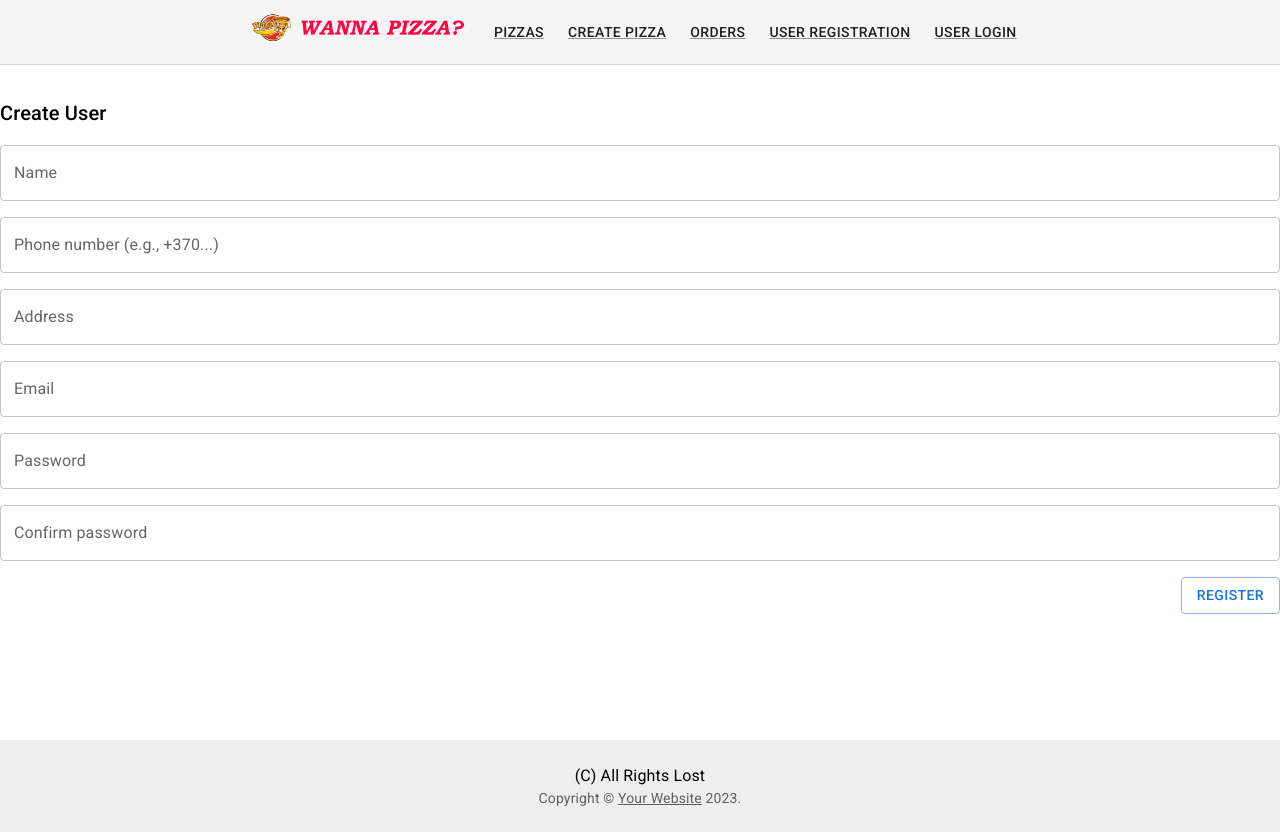
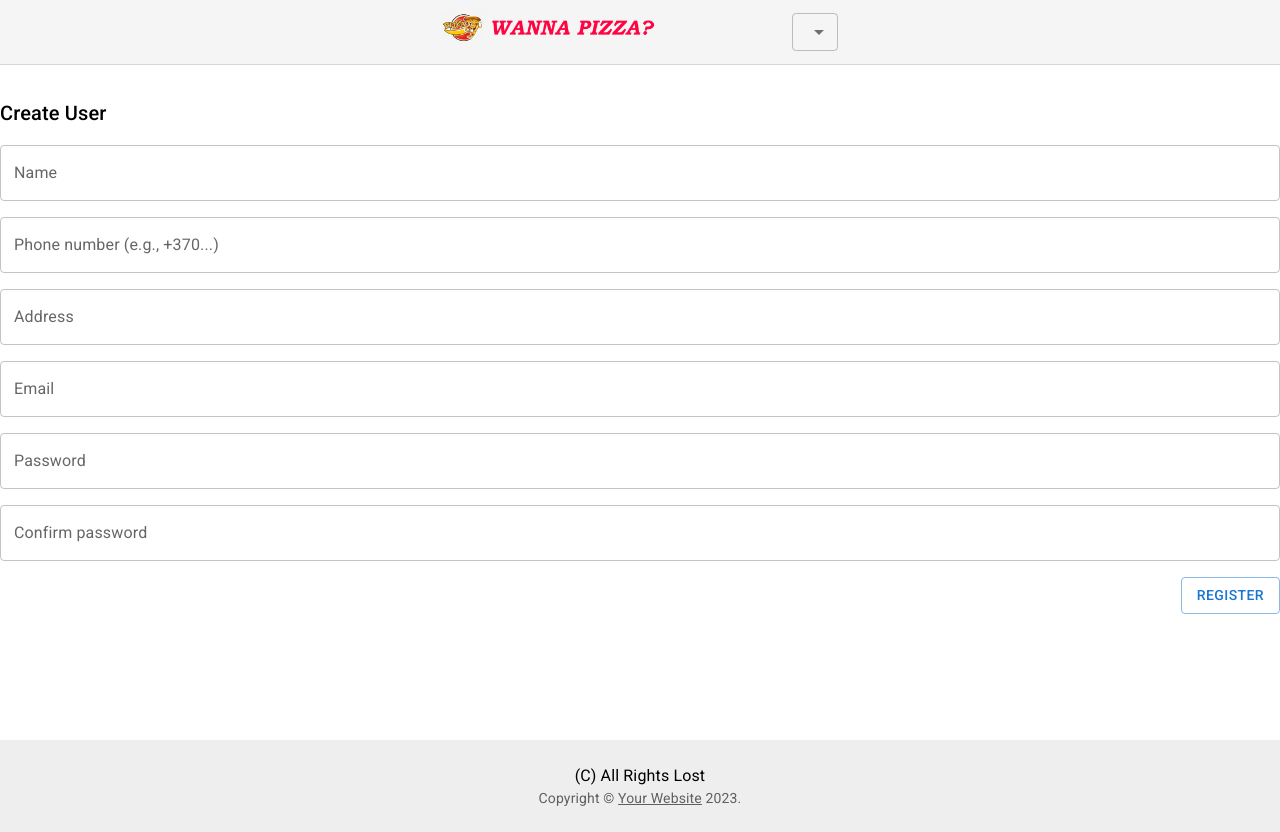
Before and after one commit to gamblerLt/pizza-3, a React (Create React App) app in the folder pizza-ui/: page /users/registration in a window 1280 px wide. Built offline with nearby package versions, Linux system fonts and the light colour scheme.

Commit message:
translations menu fuckedup

```diff
--- a/pizza-ui/src/components/header/Header.js
+++ b/pizza-ui/src/components/header/Header.js
@@ -2,8 +2,16 @@ import {AppBar, Button, Link, Toolbar, Typography} from "@mui/material";
 import {NavLink} from "react-router-dom";
 import MenuItem from "./MenuItem";
 import logo from "./img/pizza-logo-long.png";
+import {useTranslation} from "react-i18next";
+import LanguageSwitcher from "../switcher/LanguageSwitcher";
+
+
 
 const Header = () => {
+
+    const {t} = useTranslation('header');
+
+
     return (
         <AppBar
             position="static"
@@ -20,6 +28,16 @@ const Header = () => {
                     />
                 </Typography>
                 <nav>
+
+
+                    <MenuItem path="/" value={t('pizzas')}/>
+                    <MenuItem path="/pizzas/create" value={t('create.pizza')}/>
+                    <MenuItem path="/orders" value={t('orders')}/>
+                    <MenuItem path="/users/registration" value={t('create.user')}/>
+                    <MenuItem path="/users/login" value={t('login')}/>
+
+
+
                     {/*<Link variant="button" color="text.primary" href="#" sx={{ my: 1, mx: 1.5 }}>
                         Our Pizzas
                     </Link>
@@ -29,11 +47,13 @@ const Header = () => {
                     <Link variant="button" color="text.primary" href="#" sx={{ my: 1, mx: 1.5 }}>
                         About Us
                     </Link>*/}
-                    <MenuItem path="/" name="Pizzas"/>
+                    {/*<MenuItem path="/" name="Pizzas"/>
                     <MenuItem path="/pizzas/create" name="Create pizza"/>
                     <MenuItem path="/orders" name="Orders"/>
                     <MenuItem path="/users/registration" name="User Registration"/>
                     <MenuItem path="/users/login" name="User login"/>
+                    */}
+
 
 {/*<Routes>
                     <Route path="/" element={<Pizzas/>}/>
@@ -44,6 +64,7 @@ const Header = () => {
                 </Routes>*/}
 
                 </nav>
+                <LanguageSwitcher/>
              {/*   <Button href="#" variant="outlined" sx={{ my: 1, mx: 1.5 }}>
                     Login
                 </Button>*/}
--- a/pizza-ui/src/components/page/Pizzas.js
+++ b/pizza-ui/src/components/page/Pizzas.js
@@ -92,8 +92,10 @@ const Pizzas = () => {
                                     src={`http://localhost:3000/${pizza.picture}`}
                                     alt={pizza.title}
                                 />
+
                             </NavLink>
                             <StyledTableCell>{pizza.title}</StyledTableCell>
+
                             <StyledTableCell>{pizza.size}</StyledTableCell>
                             <StyledTableCell>{`${pizza.price} €`}</StyledTableCell>
 
--- /dev/null
+++ b/pizza-ui/src/components/switcher/LanguageSwitcher.js
@@ -0,0 +1,25 @@
+import {FormControl, MenuItem, Select} from "@mui/material";
+import {useTranslation} from "react-i18next";
+
+const LanguageSwitcher = () => {
+    const {i18n} = useTranslation();
+
+    const handleChange = (event) => i18n.changeLanguage(event.target.value);
+
+    return (
+        <FormControl size="small">
+            <Select value={i18n.language}
+                    onChange={handleChange}
+                    sx={{fontSize: '0.875rem'}}>
+                <MenuItem value='en'
+                          selected={i18n.language === 'en'}
+                          sx={{fontSize: '0.875rem'}}>EN</MenuItem>
+                <MenuItem value='lt'
+                          selected={i18n.language === 'lt'}
+                          sx={{fontSize: '0.875rem'}}>LT</MenuItem>
+            </Select>
+        </FormControl>
+    );
+}
+
+export default LanguageSwitcher;
--- /dev/null
+++ b/pizza-ui/src/i18n/i18n.js
@@ -0,0 +1,24 @@
+import i18n from "i18next";
+import {initReactI18next} from "react-i18next";
+import en from "./translations/en.json";
+import lt from "./translations/lt.json";
+import languageDetector from "i18next-browser-languagedetector";
+
+i18n
+    .use(initReactI18next)
+    .use(languageDetector)
+    .init(
+        {
+            resources: {
+                en, lt
+            },
+            whiteList: ['en', 'lt'],
+            lang: "en",
+            fallbackLng: "en",
+            interpolation: {
+                escapeValue: false
+            }
+        }
+    );
+
+export default i18n;
--- /dev/null
+++ b/pizza-ui/src/i18n/translations/en.json
@@ -0,0 +1,17 @@
+{
+  "pizzadetailpage" : {
+   "size" : "Size",
+    "description": "Description",
+    "price" : "Price"
+  },
+  "header" : {
+    "pizzas" : "Pizzas",
+    "create" : {
+      "pizza" : "Create pizza",
+      "user" : "Registration"
+    },
+    "login" : "Login",
+    "orders": "Orders"
+
+  }
+}
--- /dev/null
+++ b/pizza-ui/src/i18n/translations/lt.json
@@ -0,0 +1,17 @@
+{
+  "pizzadetailpage" : {
+    "size" : "Dydis",
+    "description": "Aprašymas",
+    "price" : "Kaina"
+  },
+  "header" : {
+    "pizzas" : "Picos",
+    "create" : {
+      "pizza" : "Sukurti picą",
+      "user" : "Registracija"
+    },
+    "login" : "Prisijungti",
+    "orders": "Užsakymai"
+
+  }
+}
--- a/pizza-ui/src/index.js
+++ b/pizza-ui/src/index.js
@@ -2,11 +2,12 @@ import React from 'react';
 import ReactDOM from 'react-dom/client';
 import './index.css';
 import App from './App';
-import reportWebVitals from './reportWebVitals';
+//import reportWebVitals from './reportWebVitals';
+import './i18n/i18n'
 
 const root = ReactDOM.createRoot(document.getElementById('root'));
 root.render(
     <App />
 );
 
-reportWebVitals();
+//reportWebVitals();
--- a/pizza-ui/src/reportWebVitals.js
+++ b/pizza-ui/src/reportWebVitals.js
@@ -1,3 +1,4 @@
+/*
 const reportWebVitals = onPerfEntry => {
     if (onPerfEntry && onPerfEntry instanceof Function) {
         import('web-vitals').then(({ getCLS, getFID, getFCP, getLCP, getTTFB }) => {
@@ -10,4 +11,4 @@ const reportWebVitals = onPerfEntry => {
     }
 };
 
-export default reportWebVitals;
+export default reportWebVitals;*/
```
